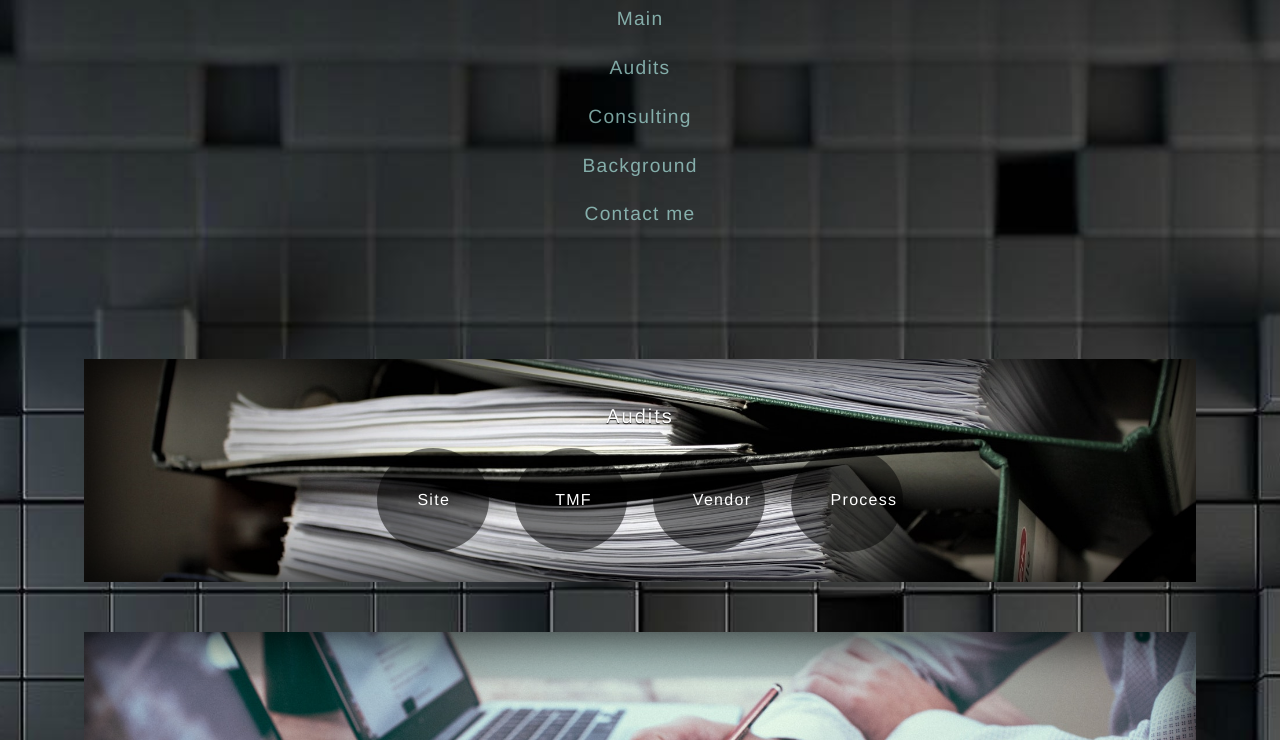
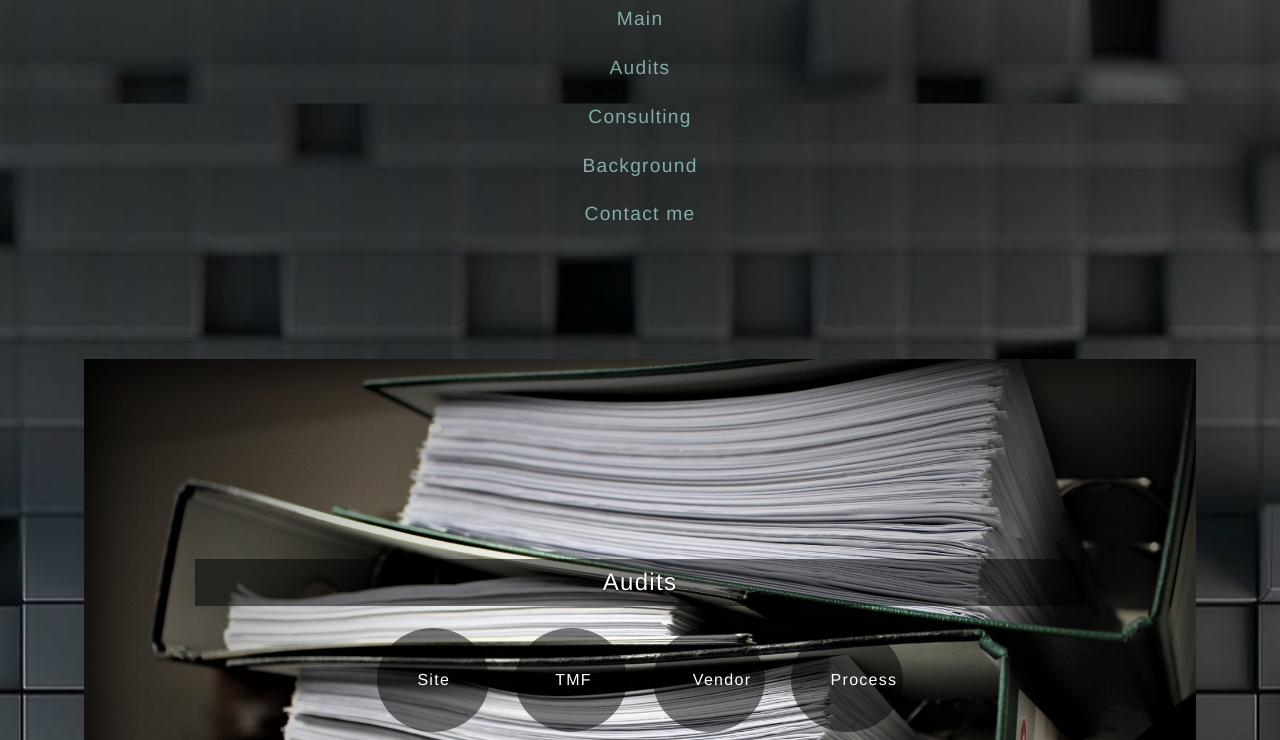
Before and after one commit to k-petite/QA, a plain HTML site: page index.html in a window 1280 px wide. Shown: the part 114-854 px from the top of the page. Drawn offline with Linux system fonts and the light colour scheme.

Commit message:
Removed comments, adjusted fonts

```diff
--- a/css/style.css
+++ b/css/style.css
@@ -19,24 +19,16 @@ body {
   color: #878787;
   margin: 0;
   font: 1em/1.5 "Helvetica Neue", Helvetica, Arial, sans-serif;
-/*	background-color:#24252A;*/
 	background:	url('../img/black.jpg') repeat center;
   background-size: 300%;
 	letter-spacing:.08em;
 }
 
-h1,
-h2 {
-/*  font-family: "Helvetica Neue", Helvetica, Arial, sans-serif;*/
-}
-
 h1 {
   font-size: 5.625rem; /* 90px/16px  */
   color: rgba(255, 255, 255, 1);
-/*  text-transform: uppercase;*/
   font-weight: normal;
   line-height: 1.3;
-/*  text-shadow: 0 1px 1px rgba(0,0,0,.8);*/
   margin: 12px 0 0;
 }
 
@@ -59,13 +51,6 @@ img {
   margin-bottom: 20px;
   border-radius: 10px;
 }
-
-/*
-ul,
-ol {
-  margin: 30px 0;
-}
-*/
 
 ul {
 	margin:0;
@@ -115,7 +100,6 @@ a:active {
 	display:flex;
 	flex-direction: column;
 	justify-content: center;
-/*	padding:10px;*/
 	margin:0;
 	text-align:center;
 }
@@ -136,7 +120,6 @@ a:active {
   font-size: 1.625rem; /* 26px/16px */
   letter-spacing: .065em;
   font-weight: 200;
-/*  border-bottom: 2px solid;*/
   padding-bottom: 10px;
 }
 
@@ -157,6 +140,7 @@ h3{
 	margin-top:10px;
 	color:#fff;
 	text-shadow: 0 1px 1px rgba(0,0,0,.9);
+  background-color:rgba(0,0,0,.5);
 	letter-spacing:.1em;
   text-align:center;
 }
@@ -178,23 +162,11 @@ h3{
 }
 
 .audits{
-/*
-	background-color: rgba(248, 238, 197, 0.45);
-*/
-/*	  padding-top: 170px;*/
-/*  height: 850px;*/
-  background:
-/*
-		linear-gradient(grey, transparent 50%),
-		linear-gradient(0deg, #fff, transparent),
-*/
-		 url('../img/audit.jpeg') no-repeat center;
+  background: url('../img/audit.jpeg') no-repeat center;
   background-size: cover;
-/*	opacity:.5;*/
 	margin:0;
 	margin-top:30px;
-	padding:0;
-	padding-top:35px;
+  padding: 18% 10%;
 	box-shadow: inset 0 0 50px 10px rgba(0,0,0, .8);
 	color:white;
 }
@@ -210,22 +182,10 @@ h3{
 }
 
 .primary-content {
-/*
-	padding-top: 25px;
-  padding-bottom: 95px;
-*/
 	font-weight: 200;
 	margin:0 auto;
 	padding:0;
 }
-
-/*
-.secondary-content {
-	padding-top: 80px;
-	padding-bottom: 70px;
-  border-bottom: 2px solid #dfe2e6;
-}
-*/
 
 .callout {
   font-size: 1.25em;
@@ -238,39 +198,16 @@ h3{
 .main-footer {
   padding-top: 30px;
   padding-bottom: 30px;
-/*  border-bottom: 10px solid #ffa949;*/
 }
-
-/*
-.t-border {
-  border-top: 2px solid #dfe2e6;
-}
-*/
-
-/* Layout Styles ------------------ */
-
-/*
-.primary-content,
-.secondary-content {
-  width: 75%;
-  padding-left: 50px;
-  padding-right: 50px;
-  margin: auto;
-  max-width: 960px;
-}
-*/
 
 .consulting {
   color: white;
   text-align: left;
   padding: 18% 10%;
-/*  border-top: 10px solid #ffa949;*/
-/*  margin: 105px 0 60px;*/
   background: #434a52 url('../img/consulting.jpeg') no-repeat center;
   background-size: cover;
   box-shadow: inset 0 0 50px 10px rgba(0,0,0, .8);
-/*  border-radius: 10px;*/
-		margin-top:5em;
+	margin-top:5em;
 
 }
 
@@ -283,6 +220,7 @@ h3{
   background:rgba(0,0,0,.5);
 }
 
+.audits h2,
 .consulting h2,
 .background h2{
   background:rgba(0,0,0,.5);
--- a/index.html
+++ b/index.html
@@ -20,20 +20,13 @@
 				</ul>
 			</nav>
 			<div class="main-header">
-<!--
-				<span class="title">Quality Assurance</span>
-				<h1>In Clinical Trials</h1>
--->
-<!--
-				<img class="arrow" src="img/arrow.svg" alt="Down arrow">
--->
+
 			</div>
     </header>
 
 		<div class="primary-content t-border">
 			<div class='audits' id='audits'>
-<!--				<h2 class="intro">Ekaterina Lukashova</h2>-->
-				<h3>Audits</h3>
+				<h2>Audits</h2>
 				<ul>
 					<li>Site</li>
 					<li>TMF</li>
@@ -41,9 +34,7 @@
 					<li>Process</li>
 				</ul>
 			</div>
-<!--
-			<a class="callout" href="#more">Find out more</a>
--->
+
 
       <div class="consulting" id='consulting'>
         <h2>Consulting</h2>
@@ -53,14 +44,10 @@
         </ul>
       </div><!-- End .consulting -->
 
-<!--
-			<a class="callout" href="#consulting">See the Wildlife</a>
--->
 
-<!--		<div class="secondary-content t-border group"> -->
       <div class="background" id='background'>
         <h2>Background</h2>
-				<ul><span class="superscript">10 years</span> experience in Pharmaceutical companies and CRO:
+				<ul><span class="superscript">Over 10 years</span> experience in Pharma and CRO, such as:
 					<li>GlaxoSmithKline</li>
 					<li>Pfizer</li>
 					<li>PRA</li>
@@ -78,22 +65,6 @@
 			</div>
 		</div><!-- End .primary-content -->
 
-<!--
-        <p>
-
-        </p>
-        <ul>
-          <li></li>
-
-        </ul>
-      </div>
-
-
--->
-<!--
-		</div> End .secondary-content
--->
-
 		<footer class="main-footer">
 			<h3>Ekaterina Lukashova - Clinical Trials Expert</h3>
 			<a href="#top">Back to top &raquo;</a>
```
